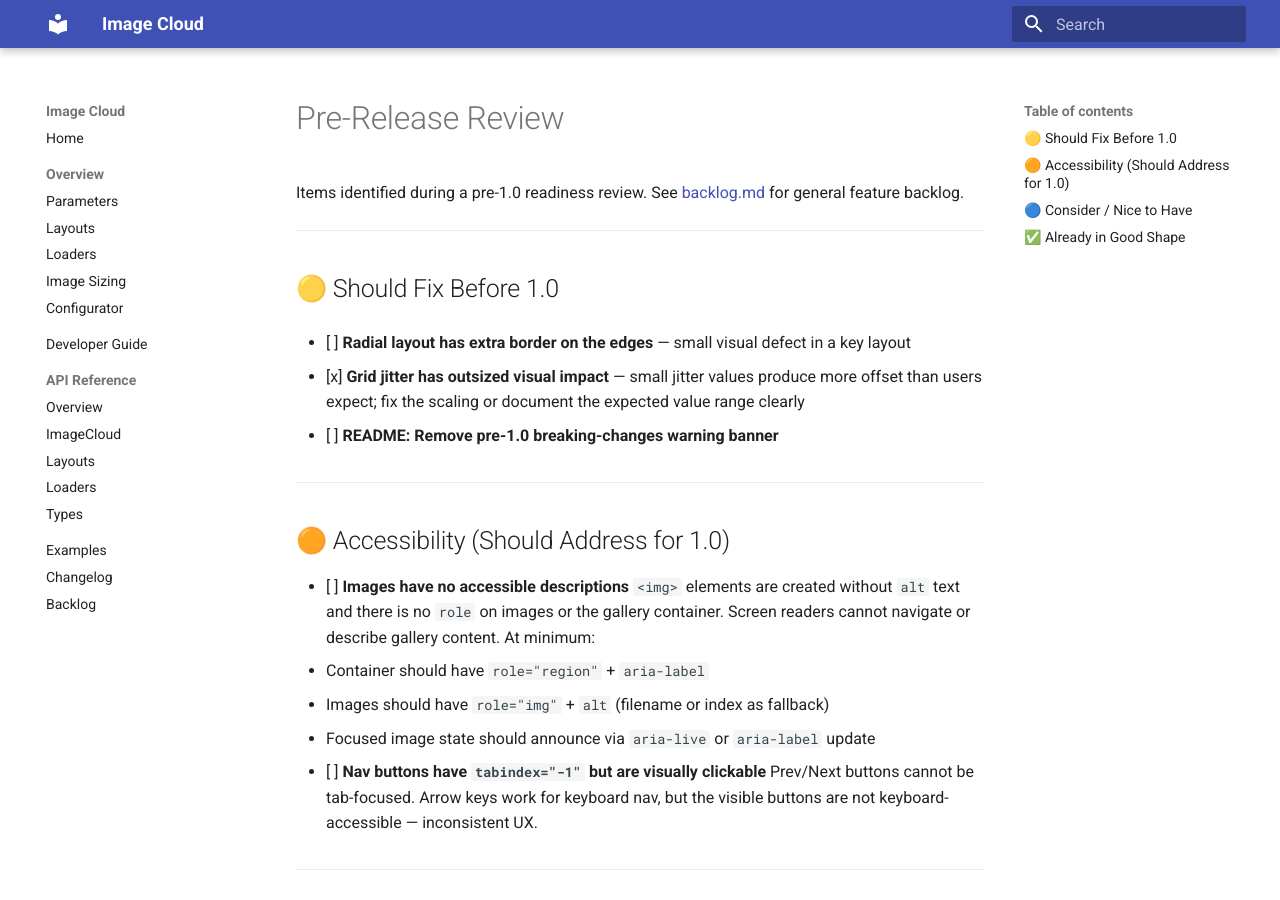
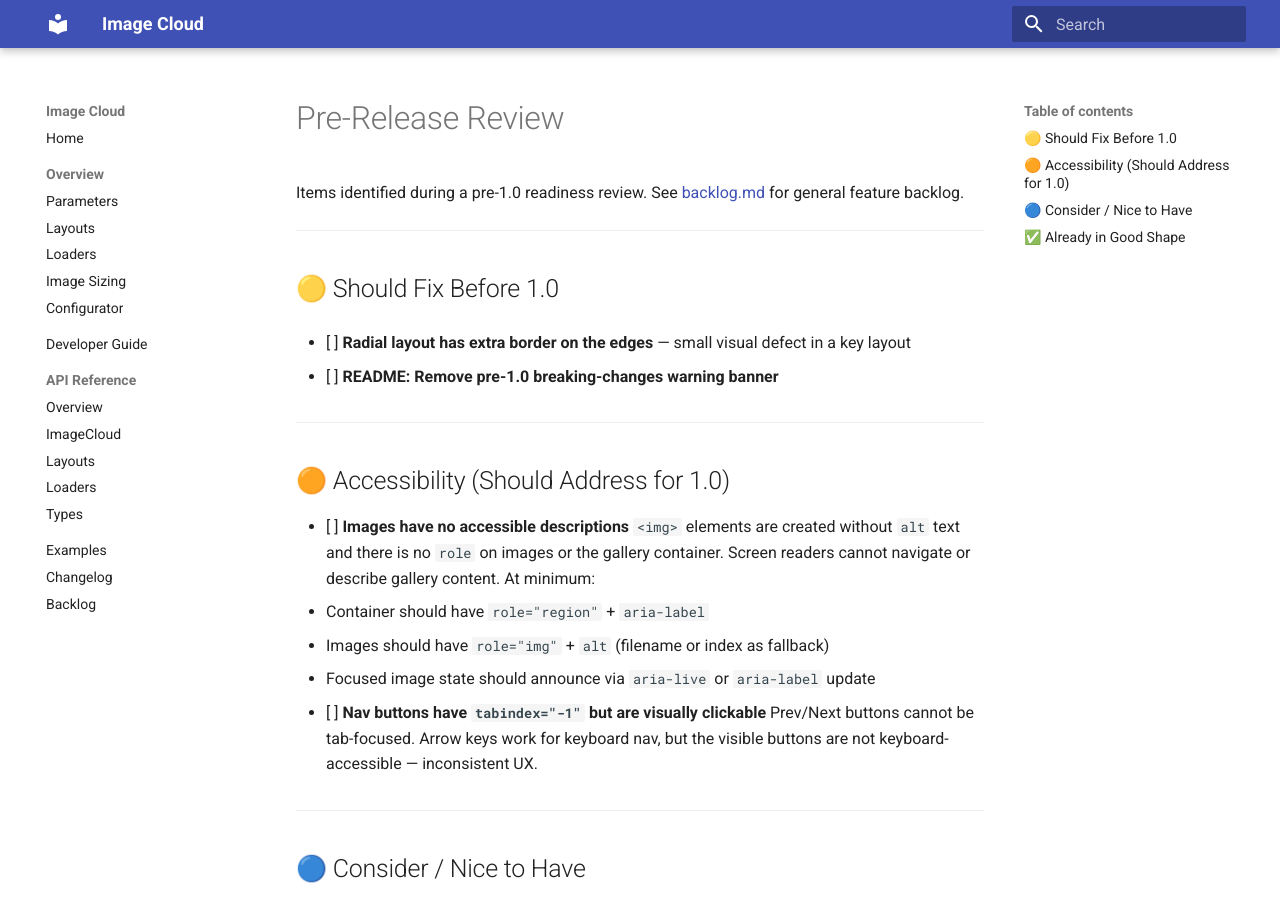
Before and after one commit to frybynite/image-cloud, an MkDocs documentation site: the page built from docs/prerelease-review.md, in a window 1280 px wide and 900 px high. Built offline with MkDocs 1.6.1 and Material for MkDocs 9.7.7, drawn with Linux system fonts in a browser that asks for light colours.

Commit message:
chore: remove resolved grid jitter item from prerelease-review
Co-Authored-By: Claude Sonnet 4.6 <noreply@anthropic.com>

```diff
--- a/docs/prerelease-review.md
+++ b/docs/prerelease-review.md
@@ -8,7 +8,6 @@ Items identified during a pre-1.0 readiness review. See [backlog.md](backlog.md)
 
 - [ ] **Radial layout has extra border on the edges** — small visual defect in a key layout
 
-- [x] **Grid jitter has outsized visual impact** — small jitter values produce more offset than users expect; fix the scaling or document the expected value range clearly
 
 - [ ] **README: Remove pre-1.0 breaking-changes warning banner**
 
```
